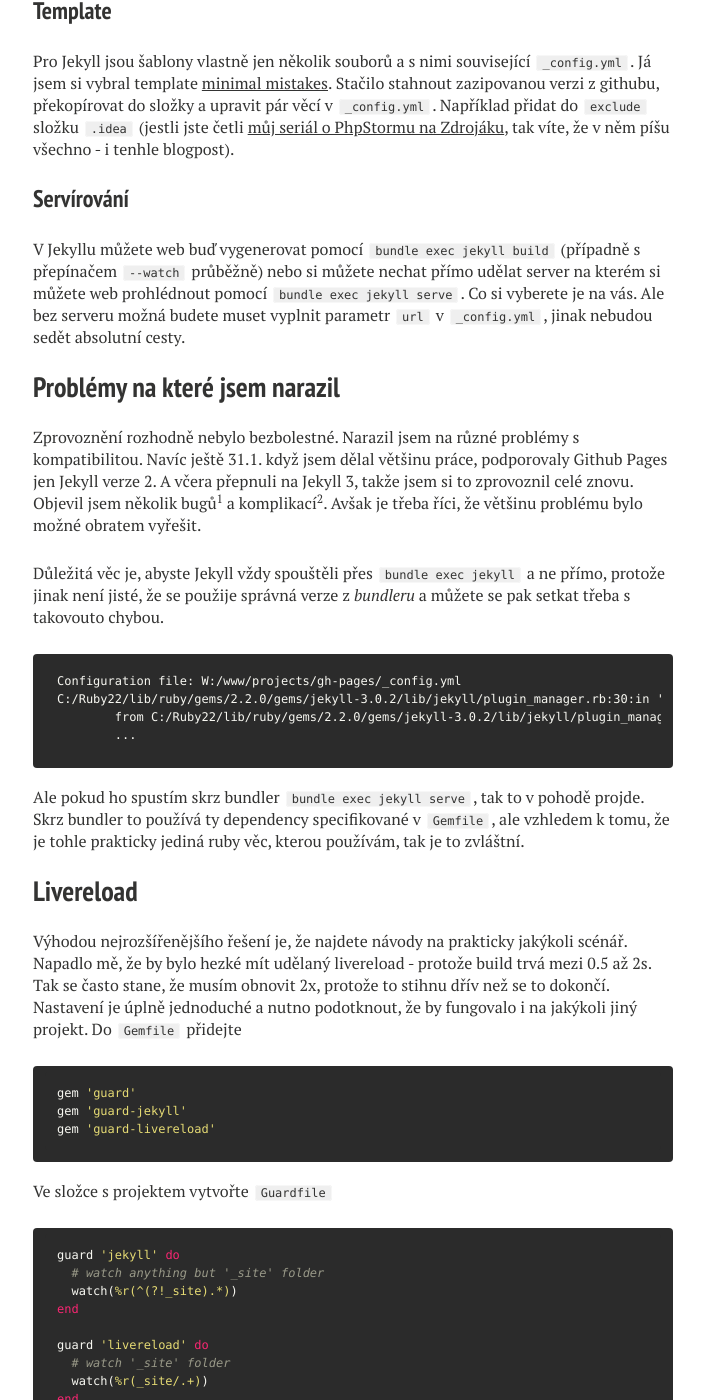
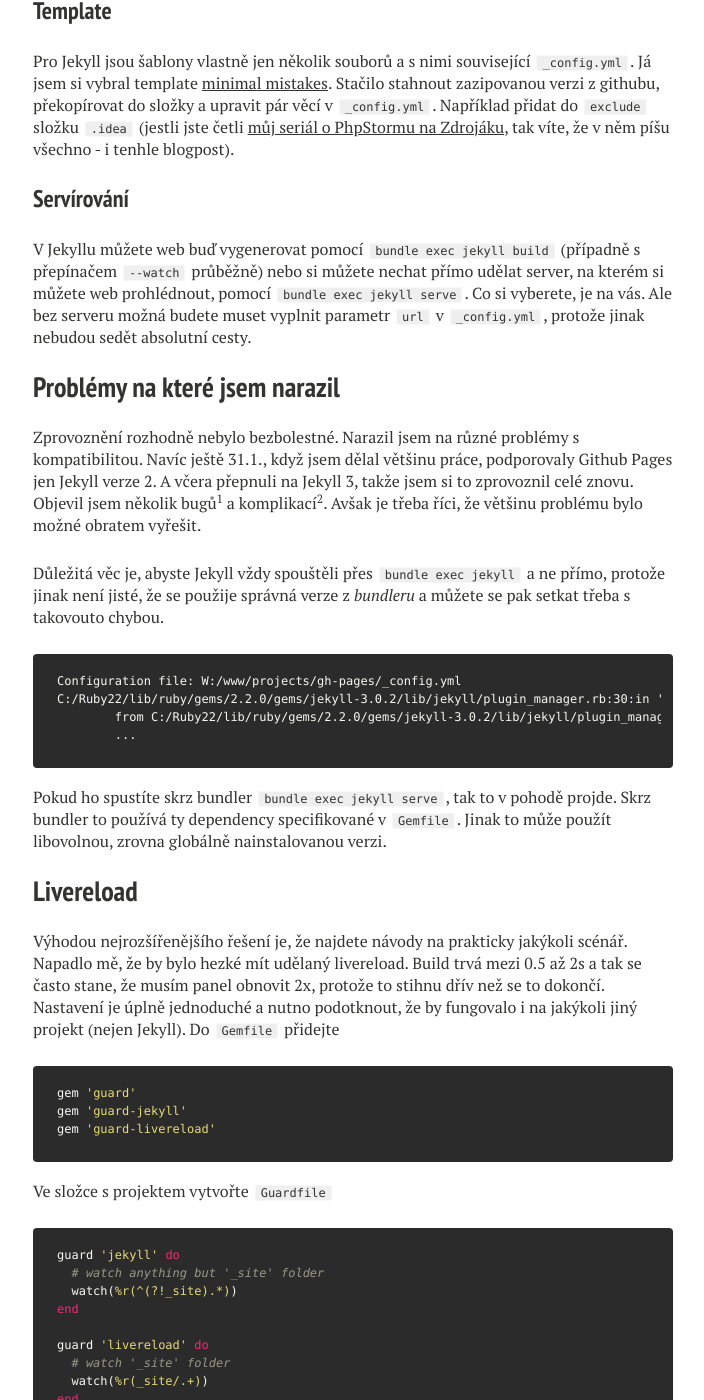
Before and after one commit to tomasfejfar/blog, a Jekyll site: the page built from _posts/2016-01-31-jekyll-blog.md, in a window 1280 px wide and 1400 px high, scrolled down 1275 px. Shown: the whole window, without its empty margins (287-991 px from the left). Built offline with Jekyll 4.4.1, drawn with Linux system fonts in a browser that asks for light colours; nearby versions of some CDN libraries; comment, search, counter and statistics services are not loaded; some of the changed text lies outside the part shown.

Commit message:
Yet another article update

````diff
--- a/_posts/2016-01-31-jekyll-blog.md
+++ b/_posts/2016-01-31-jekyll-blog.md
@@ -51,11 +51,11 @@ C:/Ruby22/lib/ruby/gems/2.2.0/gems/jekyll-3.0.2/lib/jekyll/plugin_manager.rb:30:
         ...
 {% endhighlight %}
 
-Ale pokud ho spustím skrz bundler `bundle exec jekyll serve`, tak to v pohodě projde. Skrz bundler to používá ty dependency specifikované v `Gemfile`, ale vzhledem k tomu, že je tohle prakticky jediná ruby věc, kterou používám, tak je to zvláštní.
+Pokud ho spustíte skrz bundler `bundle exec jekyll serve`, tak to v pohodě projde. Skrz bundler to používá ty dependency specifikované v `Gemfile`. Jinak to může použít libovolnou, zrovna globálně nainstalovanou verzi.
 
 ## Livereload
 
-Výhodou nejrozšířenějšího řešení je, že najdete návody na prakticky jakýkoli scénář. Napadlo mě, že by bylo hezké mít udělaný livereload - protože build trvá mezi 0.5 až 2s. Tak se často stane, že musím obnovit 2x, protože to stihnu dřív než se to dokončí. Nastavení je úplně jednoduché a nutno podotknout, že by fungovalo i na jakýkoli jiný projekt. Do `Gemfile` přidejte
+Výhodou nejrozšířenějšího řešení je, že najdete návody na prakticky jakýkoli scénář. Napadlo mě, že by bylo hezké mít udělaný livereload. Build trvá mezi 0.5 až 2s a tak se často stane, že musím panel obnovit 2x, protože to stihnu dřív než se to dokončí. Nastavení je úplně jednoduché a nutno podotknout, že by fungovalo i na jakýkoli jiný projekt (nejen Jekyll). Do `Gemfile` přidejte
 
 ```ruby
 gem 'guard'
````
Also changed, not shown: other parts of _posts/2016-01-31-jekyll-blog.md (+8 -8 lines).
